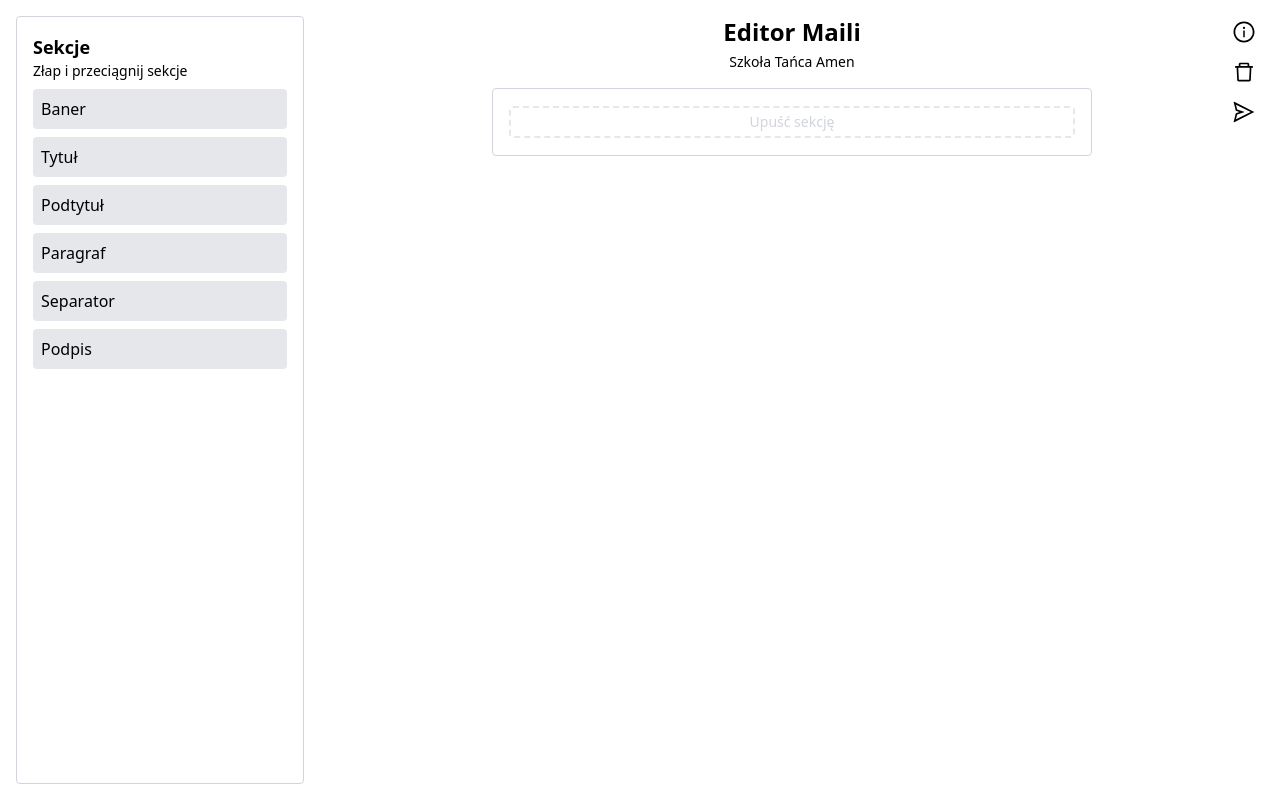
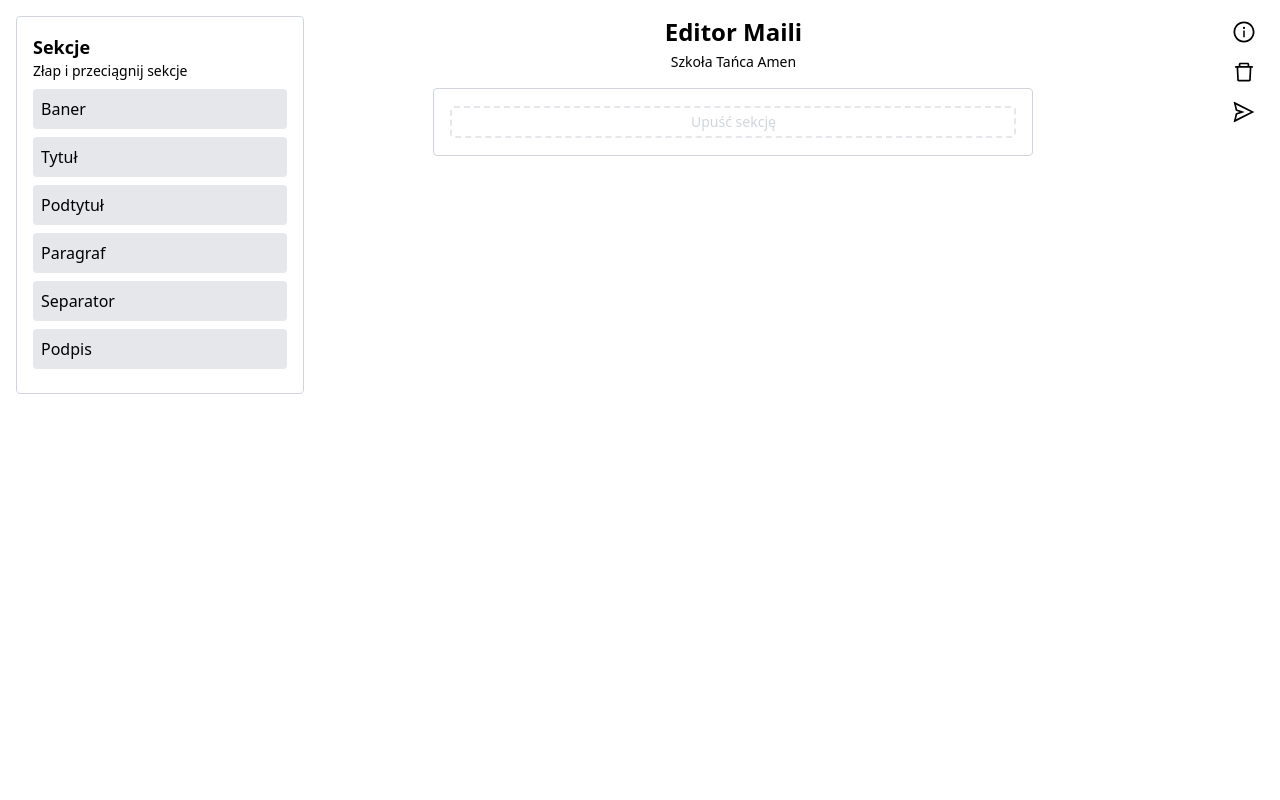
Before and after one commit to KamilMatejuk/Szkola-Tanca-Amen-mail, a React (Vite) app: page / in a window 1280 px wide. Built offline with nearby package versions, Linux system fonts and the light colour scheme; what react-quill-new would draw is missing.

Commit message:
sticky controls

```diff
--- a/src/App.tsx
+++ b/src/App.tsx
@@ -10,7 +10,7 @@ import { Toaster } from 'react-hot-toast';
 
 const classes = {
   root: "flex min-h-screen gap-4 p-4",
-  sidebar: "w-72 h-[calc(100vh-32px)] p-4 bg-white border border-gray-300 rounded",
+  sidebar: "w-72 h-fit p-4 bg-white border border-gray-300 rounded sticky top-4 left-4",
   sectionHeader: "text-lg font-semibold",
   sectionDescription: "text-black text-sm mb-2",
   editorContainer: "flex-1 flex flex-col items-center",
--- a/src/components/Actions.tsx
+++ b/src/components/Actions.tsx
@@ -24,7 +24,7 @@ export default function Actions() {
   }, [isExporting]);
 
   return (
-    <div className="flex flex-col items-end space-y-2 absolute top-4 right-4">
+    <div className="h-fit flex flex-col items-end space-y-2 sticky top-4 right-4">
       <Action label="info" Icon={AiOutlineInfoCircle} onClick={() => toast('test')} />
       <Action label="clear" Icon={AiOutlineDelete} onClick={() => setContent([])} />
       <Action label="export" Icon={AiOutlineSend} onClick={() => setIsExporting(true)} />
```
